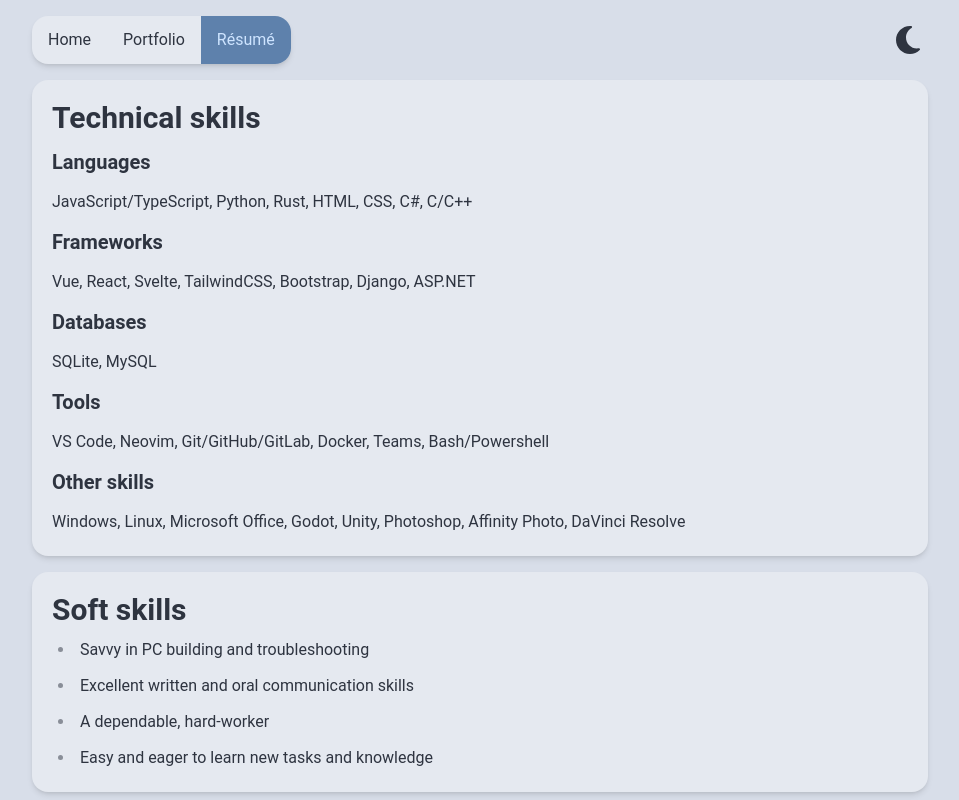
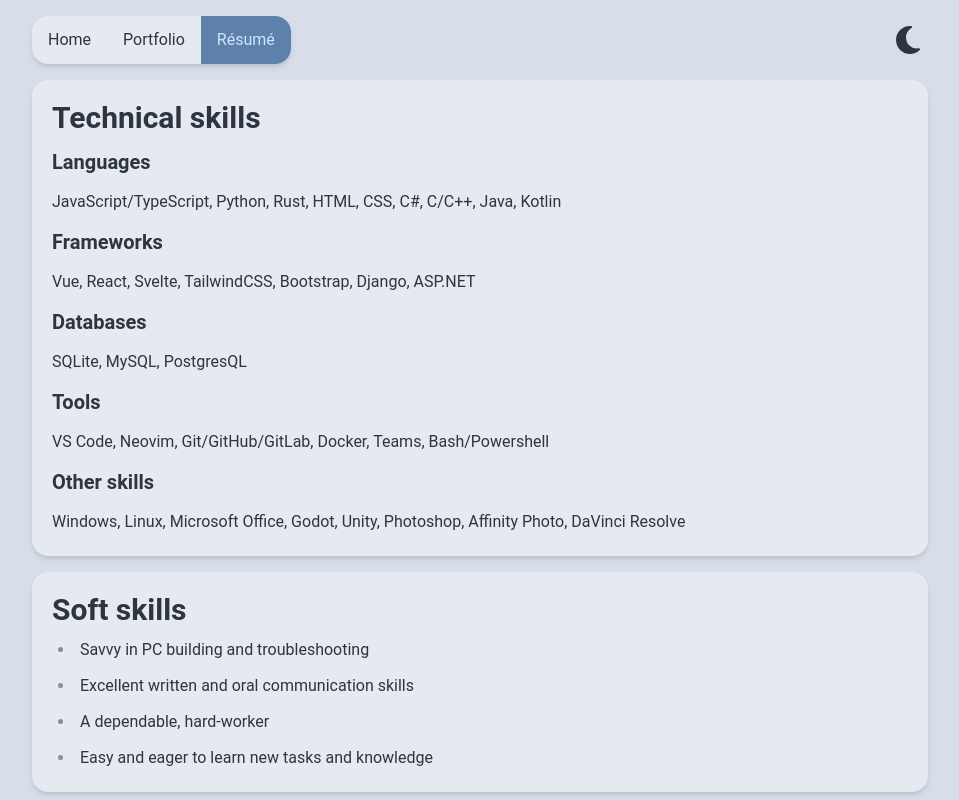
Before and after one commit to njs-guy/njshockey-resume, a React (Vite) app: page /resume in a window 1280 px wide. Shown: the top 800 px of the page, without its empty margins (160-1119 px from the left). Built offline with nearby package versions, Linux system fonts and the light colour scheme.

Commit message:
updated resume

```diff
--- a/src/routes/Resume.tsx
+++ b/src/routes/Resume.tsx
@@ -7,7 +7,7 @@ function Resume() {
 	const techSkillsMD =
 		"## Languages" +
 		newLine +
-		"JavaScript/TypeScript, Python, Rust, HTML, CSS, C#, C/C++" +
+		"JavaScript/TypeScript, Python, Rust, HTML, CSS, C#, C/C++, Java, Kotlin" +
 		newLine +
 		"## Frameworks" +
 		newLine +
@@ -15,7 +15,7 @@ function Resume() {
 		newLine +
 		"## Databases" +
 		newLine +
-		"SQLite, MySQL" +
+		"SQLite, MySQL, PostgresQL" +
 		newLine +
 		"## Tools" +
 		newLine +
```
